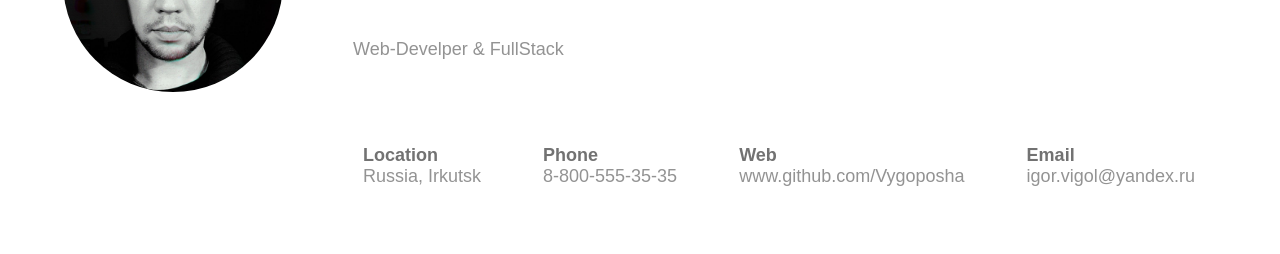
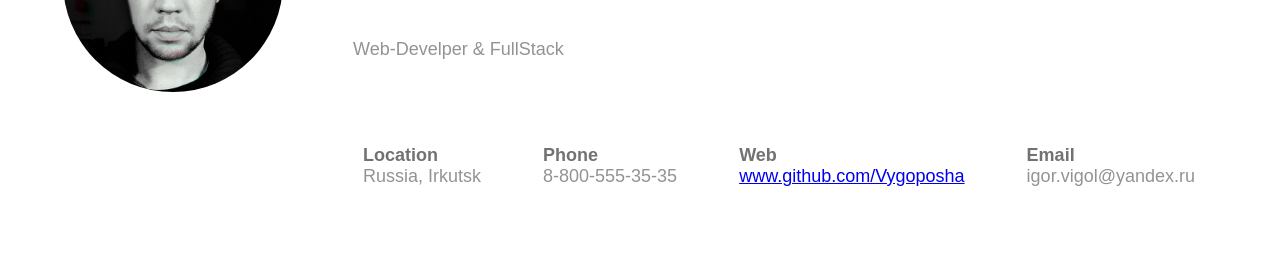
Before and after one commit to Vygoposha/Vygoposha.github.io, a plain HTML site: page index.html in a window 1280 px wide. Shown: the part 206-460 px from the top of the page. Drawn offline with Linux system fonts and the light colour scheme.

Commit message:
add href

```diff
--- a/index.html
+++ b/index.html
@@ -18,7 +18,7 @@
                     <ul class="header__list">
                         <li class="header__link"><span class="header__link__main">Location</span><br>Russia, Irkutsk</li>
                         <li class="header__link"><span class="header__link__main">Phone</span><br>8-800-555-35-35</li>
-                        <li class="header__link"><span class="header__link__main">Web</span><br>www.github.com/Vygoposha</li>
+                        <li class="header__link"><span class="header__link__main">Web</span><br><a href="www.github.com/Vygoposha">www.github.com/Vygoposha</a></li>
                         <li class="header__link"><span class="header__link__main">Email</span><br>igor.vigol@yandex.ru</li>
                     </ul>
                 </nav>
```
